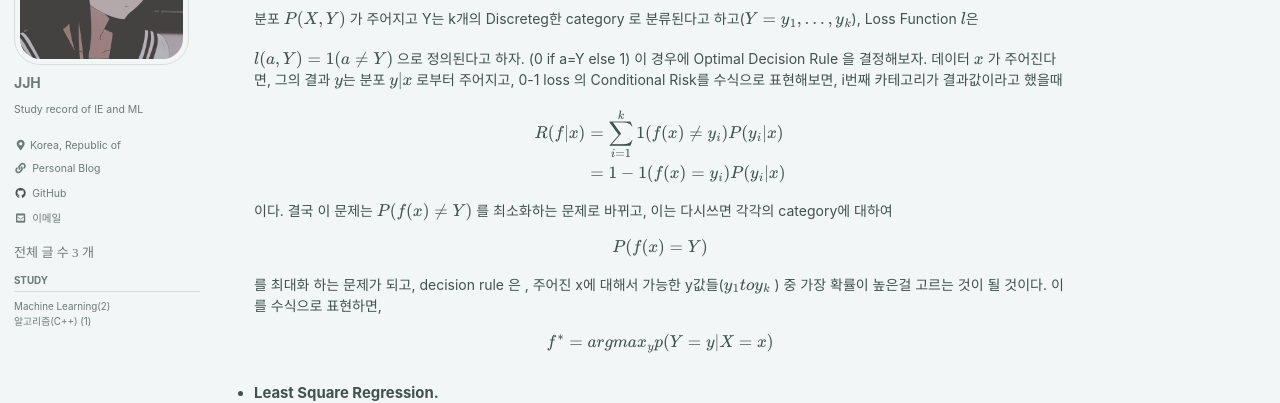
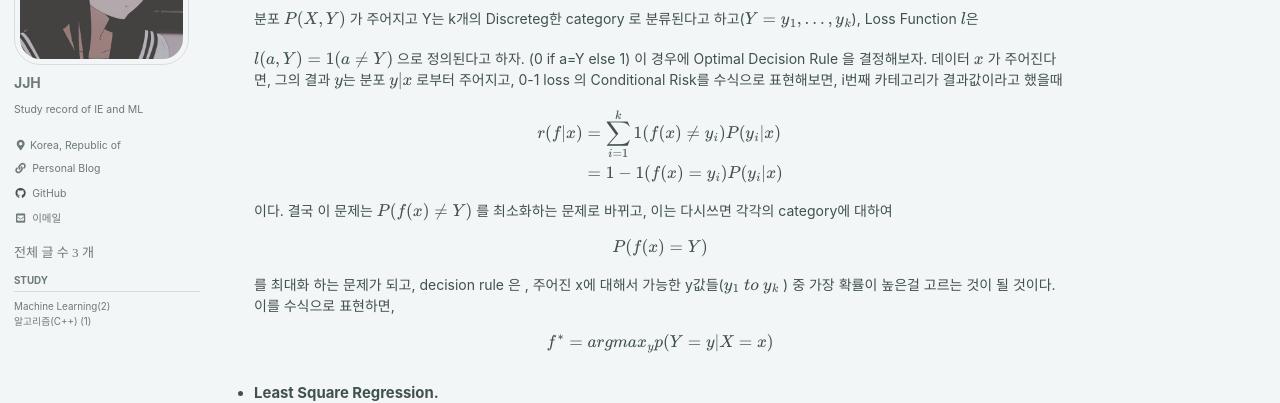
Before and after one commit to Corpse-is-Talking/Corpse-is-Talking.github.io, a Jekyll site: the page built from _posts/Machine Learning/2021-08-13-Statistical Learning Theory.md, in a window 1280 px wide and 900 px high, scrolled down 1472 px. Shown: the part 152-555 px from the top of the window. Built offline with Jekyll 4.4.1, drawn with Linux system fonts in a browser that asks for light colours; cached includes are drawn as plain includes; formulas are drawn with MathJax 3; comment, search, counter and statistics services are not loaded.

Commit message:
20210820 fixed

```diff
--- a/_posts/Machine Learning/2021-08-13-Statistical Learning Theory.md
+++ b/_posts/Machine Learning/2021-08-13-Statistical Learning Theory.md
@@ -85,7 +85,7 @@ comments: true
 
   $$
   \begin{aligned}
-  R(f|x)&= \sum_{i=1}^{k} 1(f(x)\neq y_i)P(y_i|x) \\
+  r(f|x)&= \sum_{i=1}^{k} 1(f(x)\neq y_i)P(y_i|x) \\
   &=  1-1(f(x)=y_i)P(y_i|x)
   \end{aligned}
   $$
@@ -95,7 +95,7 @@ comments: true
 
   $$ P(f(x) = Y)$$
 
-  를 최대화 하는 문제가 되고, decision rule 은 , 주어진 x에 대해서 가능한 y값들($y_1 to y_k$ ) 중 가장 확률이 높은걸 고르는 것이 될 것이다.
+  를 최대화 하는 문제가 되고, decision rule 은 , 주어진 x에 대해서 가능한 y값들($y_1\ to \ y_k$ ) 중 가장 확률이 높은걸 고르는 것이 될 것이다.
   이를 수식으로 표현하면,
 
   $$ f^*=argmax_{y}p(Y=y|X=x)  $$
```
